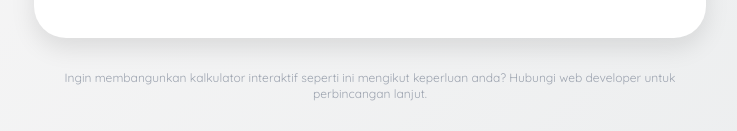
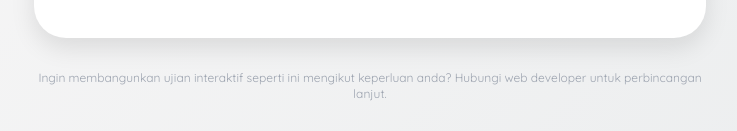
Before and after one commit to daebook89/myRUKUN, a plain HTML site: page index.html in a window 1280 px wide. Shown: the part 826-957 px from the top of the page, 270-1007 px from the left. Drawn offline with nearby package versions, Linux system fonts and the light colour scheme.

Commit message:
Update index.html

```diff
--- a/index.html
+++ b/index.html
@@ -153,7 +153,7 @@
         </div>
 
         <footer class="mt-8 text-center text-gray-400 text-xs">
-            <p>Ingin membangunkan kalkulator interaktif seperti ini mengikut keperluan anda? Hubungi web developer untuk perbincangan lanjut.</p>
+            <p>Ingin membangunkan ujian interaktif seperti ini mengikut keperluan anda? Hubungi web developer untuk perbincangan lanjut.</p>
         </footer>
     </div>
 
```
